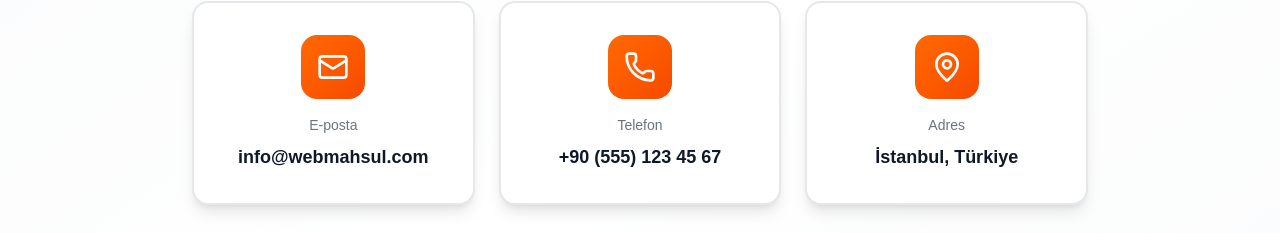
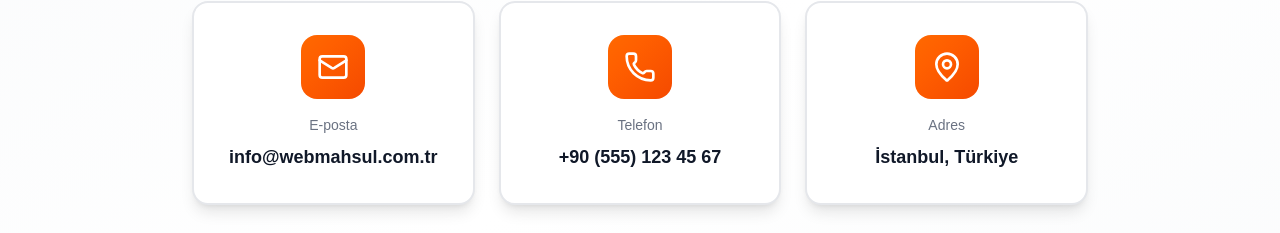
Before and after one commit to celebigilfatih/webmahsul, a Next.js app: page / in a window 1280 px wide. Shown: the part 5071-5304 px from the top of the page. Built offline with nearby package versions, Linux system fonts and the light colour scheme.

Commit message:
fix(components): update email domain to webmahsul.com.tr
- Change email value and mailto href in Contact component
- Update mailto href in Footer component's email link

```diff
--- a/components/Contact.tsx
+++ b/components/Contact.tsx
@@ -13,8 +13,8 @@
     {
       icon: Mail,
       title: 'E-posta',
-      value: 'info@webmahsul.com',
-      href: 'mailto:info@webmahsul.com',
+      value: 'info@webmahsul.com.tr',
+      href: 'mailto:info@webmahsul.com.tr',
     },
     {
       icon: Phone,
--- a/components/Footer.tsx
+++ b/components/Footer.tsx
@@ -33,7 +33,7 @@
     { icon: Linkedin, href: '#', label: 'LinkedIn' },
     { icon: Twitter, href: '#', label: 'Twitter' },
     { icon: Github, href: '#', label: 'GitHub' },
-    { icon: Mail, href: 'mailto:info@webmahsul.com', label: 'Email' },
+    { icon: Mail, href: 'mailto:info@webmahsul.com.tr', label: 'Email' },
   ];
 
   const slogans = [
```
